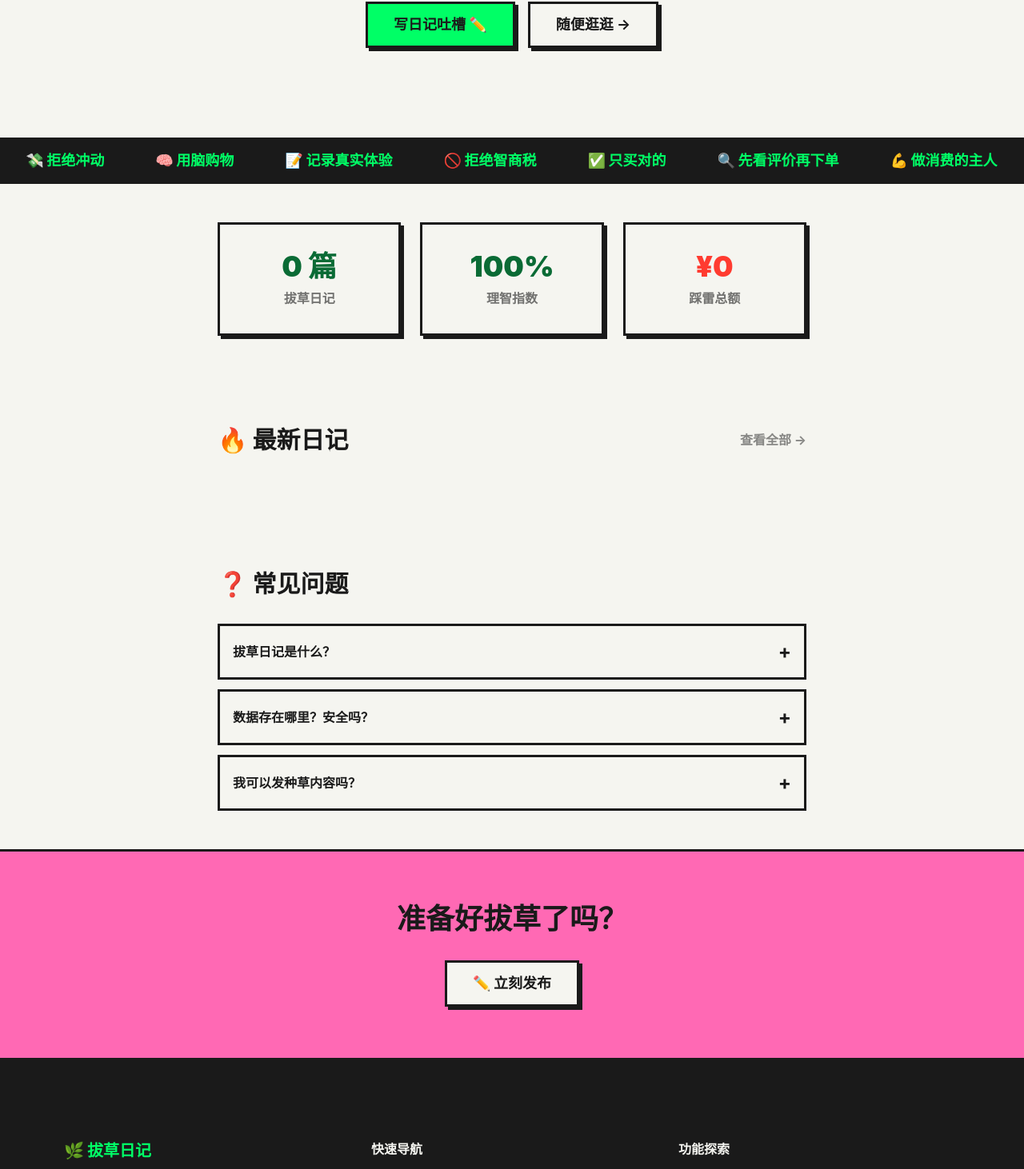
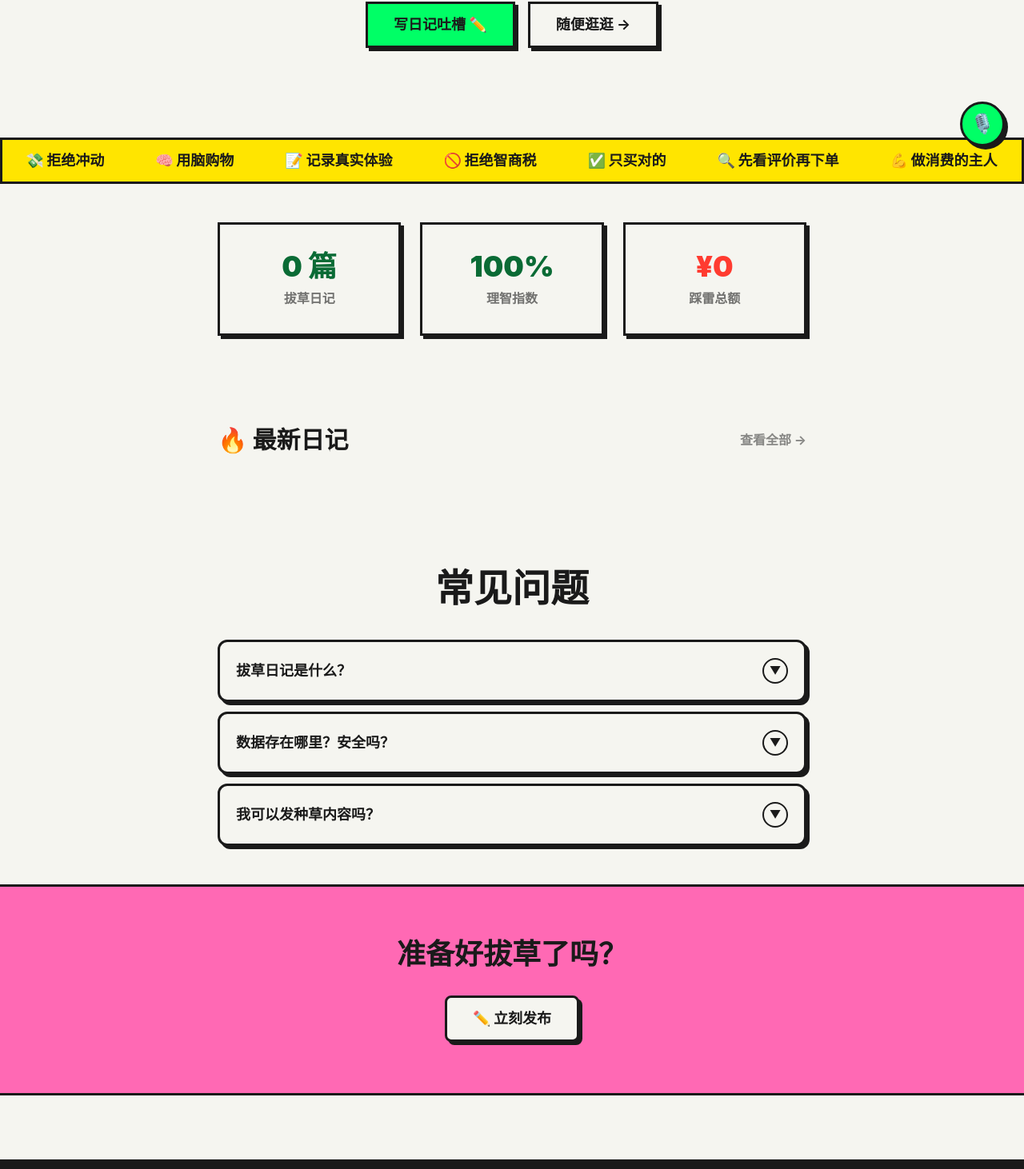
Before and after one commit to water030201/bacao-diary, a React (Vite) app: page / in a window 1280 px wide. Shown: the part 593-2055 px from the top of the page at 80% size. Built offline with nearby package versions, Linux system fonts and the light colour scheme.

Commit message:
style: yellow marquee, FAQ rounded shadow, white spacer, floating mic, unified style

```diff
--- a/src/components/ui/Accordion.tsx
+++ b/src/components/ui/Accordion.tsx
@@ -16,17 +16,17 @@ export default function Accordion({ items }: Props) {
   return (
     <div className="space-y-3">
       {items.map((item, i) => (
-        <div key={i} className="brutal-border bg-brutal-white">
+        <div key={i} className="brutal-border bg-brutal-white rounded-xl brutal-shadow">
           <button
             onClick={() => setOpenIndex(openIndex === i ? null : i)}
-            className="w-full p-4 flex justify-between items-center font-bold text-left cursor-pointer"
+            className="w-full p-5 flex justify-between items-center font-bold text-lg text-left cursor-pointer"
           >
             <span>{item.title}</span>
             <motion.span
-              animate={{ rotate: openIndex === i ? 45 : 0 }}
-              className="text-2xl"
+              animate={{ rotate: openIndex === i ? 180 : 0 }}
+              className="w-8 h-8 border-2 border-brutal-black rounded-full flex items-center justify-center text-sm shrink-0"
             >
-              +
+              ▼
             </motion.span>
           </button>
           <AnimatePresence>
--- a/src/components/ui/InfiniteMarquee.tsx
+++ b/src/components/ui/InfiniteMarquee.tsx
@@ -10,7 +10,7 @@ export default function InfiniteMarquee({ children, speed = 20, direction = "lef
   const x = direction === "left" ? ["0%", "-50%"] : ["-50%", "0%"];
 
   return (
-    <div className="overflow-hidden brutal-border bg-brutal-black py-3">
+    <div className="overflow-hidden brutal-border bg-accent py-3">
       <motion.div
         className="flex whitespace-nowrap gap-8"
         animate={{ x }}
--- a/src/index.css
+++ b/src/index.css
@@ -11,10 +11,6 @@
 }
 
 /* Neo-Brutalism base styles */
-* {
-  border-radius: 0;
-}
-
 body {
   font-family: "Inter", system-ui, sans-serif;
   background-color: #F5F5F0;
--- a/src/pages/HomePage.tsx
+++ b/src/pages/HomePage.tsx
@@ -97,7 +97,7 @@ export default function HomePage() {
       {/* Infinite Marquee — 避坑宣言 */}
       <InfiniteMarquee speed={25}>
         {SLOGANS.map((s, i) => (
-          <span key={i} className="text-primary font-black text-lg mx-4">
+          <span key={i} className="text-brutal-black font-black text-lg mx-4">
             {s}
           </span>
         ))}
@@ -144,7 +144,7 @@ export default function HomePage() {
 
       {/* FAQ */}
       <section className="max-w-3xl mx-auto px-4 py-12">
-        <h2 className="text-3xl font-black mb-8">❓ 常见问题</h2>
+        <h2 className="text-4xl md:text-5xl font-black mb-10 text-center">常见问题</h2>
         <Accordion items={FAQ_ITEMS} />
       </section>
 
@@ -155,15 +155,23 @@ export default function HomePage() {
             准备好拔草了吗？
           </h2>
           <Link to="/diary/new">
-            <button className="bg-brutal-white brutal-border px-8 py-3 font-black text-lg cursor-pointer brutal-shadow hover:translate-x-[2px] hover:translate-y-[2px] hover:shadow-none transition-all inline-flex items-center gap-2">
+            <button className="bg-brutal-white brutal-border px-8 py-3 font-black text-lg cursor-pointer brutal-shadow hover:translate-x-[2px] hover:translate-y-[2px] hover:shadow-none transition-all inline-flex items-center gap-2 rounded-lg">
               ✏️ 立刻发布
             </button>
           </Link>
         </div>
       </section>
 
-      {/* Footer spacer (dark) */}
-      <section className="bg-brutal-black h-16 border-t-[3px] border-brutal-black" />
+      {/* White spacer between pink CTA and footer */}
+      <section className="bg-brutal-white h-20" />
+
+      {/* Floating mic button */}
+      <Link
+        to="/voice-guide"
+        className="fixed bottom-6 right-6 w-14 h-14 bg-primary rounded-full brutal-border brutal-shadow flex items-center justify-center text-2xl z-50 hover:scale-110 transition-transform cursor-pointer"
+      >
+        🎙️
+      </Link>
     </div>
   );
 }
```
